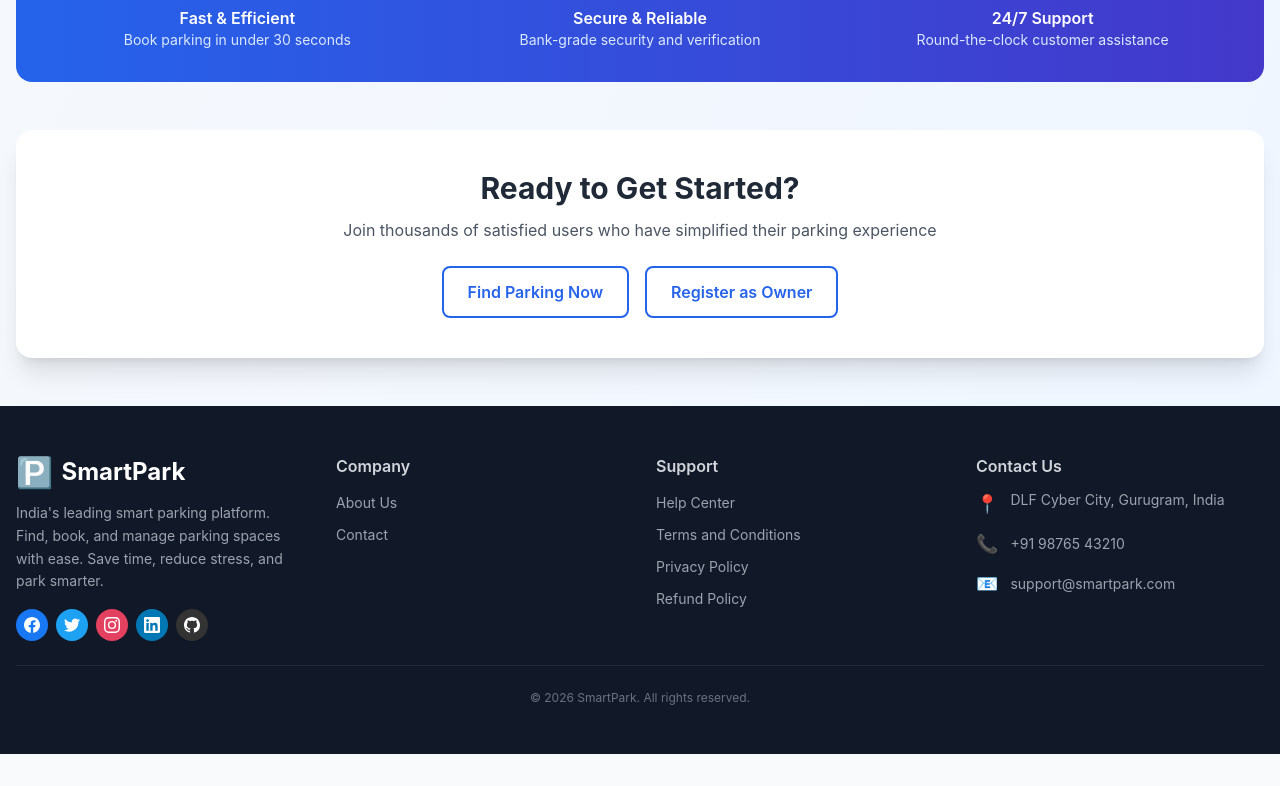
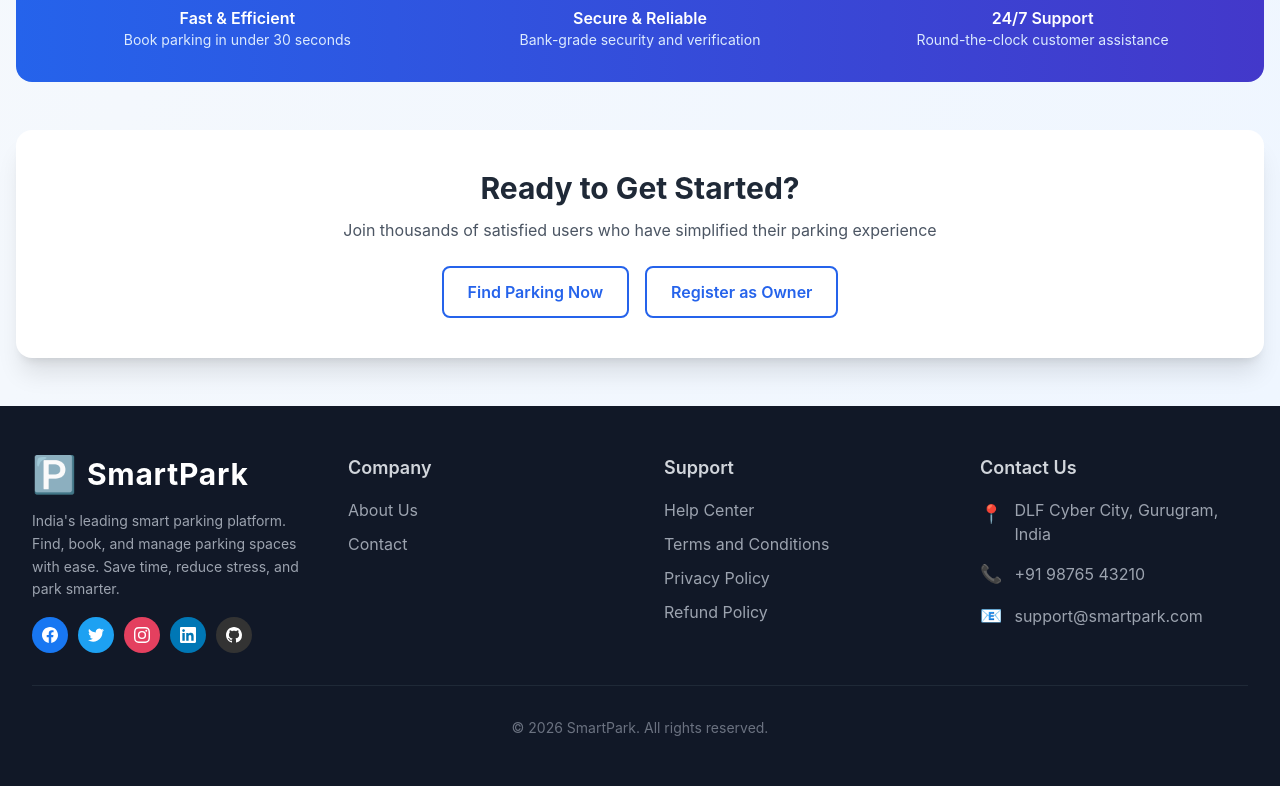
Before and after one commit to Adityapriyadarshix007/smart-parking-platform, a React (Create React App) app in the folder client/: page /how-it-works in a window 1280 px wide. Shown: the part 2762-3548 px from the top of the page. Before the commit the page ends 3516 px from the top, so only its background shows below. Built offline with nearby package versions, Linux system fonts and the light colour scheme; no server answers.

Commit message:
fix: improve footer spacing and alignment for all devices
- Added proper padding and spacing for SmartPark symbol
- Improved alignment for all screen sizes
- Better responsive grid with proper gaps
- Enhanced icon and text spacing
- Proper container padding for mobile/tablet/desktop

```diff
--- a/client/src/components/common/Footer.jsx
+++ b/client/src/components/common/Footer.jsx
@@ -44,21 +44,21 @@ const Footer = () => {
   };
 
   return (
-    <footer className="bg-gray-900 text-white mt-auto">
-      <div className="container mx-auto px-3 sm:px-4 py-6 sm:py-8 md:py-12">
-        {/* Main Footer Grid - Responsive columns */}
-        <div className="grid grid-cols-1 sm:grid-cols-2 lg:grid-cols-4 gap-6 sm:gap-8">
+    <footer className="bg-gray-900 text-white mt-auto w-full">
+      <div className="container mx-auto px-4 sm:px-6 lg:px-8 py-8 md:py-12">
+        {/* Main Footer Grid */}
+        <div className="grid grid-cols-1 sm:grid-cols-2 lg:grid-cols-4 gap-8 md:gap-10 lg:gap-12">
 
-          {/* Column 1: Brand Section */}
-          <div className="sm:col-span-2 lg:col-span-1">
-            <div className="flex items-center gap-2 mb-3">
-              <span className="text-2xl md:text-3xl">🅿️</span>
-              <span className="text-xl md:text-2xl font-bold">SmartPark</span>
+          {/* Column 1: Brand Section with proper alignment */}
+          <div className="sm:col-span-2 lg:col-span-1 flex flex-col items-start">
+            <div className="flex items-center gap-2.5 mb-4">
+              <span className="text-3xl md:text-4xl">🅿️</span>
+              <span className="text-2xl md:text-3xl font-bold tracking-wide">SmartPark</span>
             </div>
-            <p className="text-gray-400 text-sm leading-relaxed mb-4">
+            <p className="text-gray-400 text-sm leading-relaxed max-w-xs lg:max-w-full">
               India's leading smart parking platform. Find, book, and manage parking spaces with ease. Save time, reduce stress, and park smarter.
             </p>
-            <div className="flex flex-wrap gap-2">
+            <div className="flex flex-wrap gap-2.5 mt-4">
               {socialLinks.map((social, index) => (
                 <motion.a
                   key={index}
@@ -67,23 +67,25 @@ const Footer = () => {
                   rel="noopener noreferrer"
                   whileHover={{ scale: 1.05, y: -2 }}
                   whileTap={{ scale: 0.95 }}
-                  className="w-8 h-8 rounded-full flex items-center justify-center transition-all duration-300 hover:shadow-lg"
+                  className="w-9 h-9 rounded-full flex items-center justify-center transition-all duration-300 hover:shadow-lg"
                   style={{ backgroundColor: social.bgColor }}
                   aria-label={social.name}
                 >
-                  <span className="text-white">{getSocialIcon(social.icon)}</span>
+                  <span className="text-white flex items-center justify-center">
+                    {getSocialIcon(social.icon)}
+                  </span>
                 </motion.a>
               ))}
             </div>
           </div>
 
           {/* Column 2: Company Links */}
-          <div>
-            <h3 className="font-semibold text-base mb-3 text-gray-300">Company</h3>
-            <ul className="space-y-2">
+          <div className="flex flex-col items-start">
+            <h3 className="font-semibold text-base md:text-lg mb-3 md:mb-4 text-gray-300">Company</h3>
+            <ul className="space-y-2.5">
               {footerSections.company.links.map((link, idx) => (
                 <li key={idx}>
-                  <Link to={link.path} className="text-gray-400 hover:text-blue-400 transition-colors duration-300 text-sm">
+                  <Link to={link.path} className="text-gray-400 hover:text-blue-400 transition-colors duration-300 text-sm md:text-base">
                     {link.name}
                   </Link>
                 </li>
@@ -92,12 +94,12 @@ const Footer = () => {
           </div>
 
           {/* Column 3: Support Links */}
-          <div>
-            <h3 className="font-semibold text-base mb-3 text-gray-300">Support</h3>
-            <ul className="space-y-2">
+          <div className="flex flex-col items-start">
+            <h3 className="font-semibold text-base md:text-lg mb-3 md:mb-4 text-gray-300">Support</h3>
+            <ul className="space-y-2.5">
               {footerSections.support.links.map((link, idx) => (
                 <li key={idx}>
-                  <Link to={link.path} className="text-gray-400 hover:text-blue-400 transition-colors duration-300 text-sm">
+                  <Link to={link.path} className="text-gray-400 hover:text-blue-400 transition-colors duration-300 text-sm md:text-base">
                     {link.name}
                   </Link>
                 </li>
@@ -106,41 +108,41 @@ const Footer = () => {
           </div>
 
           {/* Column 4: Contact Info */}
-          <div>
-            <h3 className="font-semibold text-base mb-3 text-gray-300">Contact Us</h3>
-            <div className="space-y-3">
+          <div className="flex flex-col items-start">
+            <h3 className="font-semibold text-base md:text-lg mb-3 md:mb-4 text-gray-300">Contact Us</h3>
+            <div className="space-y-3.5">
               <a
                 href="https://maps.google.com/?q=DLF+Cyber+City+Gurugram+India"
                 target="_blank"
                 rel="noopener noreferrer"
                 className="flex items-start gap-3 text-gray-400 hover:text-blue-400 transition-colors duration-300 group"
               >
-                <span className="text-lg">📍</span>
-                <span className="text-sm">DLF Cyber City, Gurugram, India</span>
+                <span className="text-lg flex-shrink-0 mt-0.5">📍</span>
+                <span className="text-sm md:text-base">DLF Cyber City, Gurugram, India</span>
               </a>
               <a
                 href="tel:+919876543210"
                 className="flex items-center gap-3 text-gray-400 hover:text-blue-400 transition-colors duration-300 group"
               >
-                <span className="text-lg">📞</span>
-                <span className="text-sm">+91 98765 43210</span>
+                <span className="text-lg flex-shrink-0">📞</span>
+                <span className="text-sm md:text-base">+91 98765 43210</span>
               </a>
               <a
                 href="mailto:support@smartpark.com"
                 className="flex items-center gap-3 text-gray-400 hover:text-blue-400 transition-colors duration-300 group"
               >
-                <span className="text-lg">📧</span>
-                <span className="text-sm">support@smartpark.com</span>
+                <span className="text-lg flex-shrink-0">📧</span>
+                <span className="text-sm md:text-base">support@smartpark.com</span>
               </a>
             </div>
           </div>
         </div>
 
-        {/* Divider */}
-        <div className="border-t border-gray-800 my-4 sm:my-6"></div>
+        {/* Divider with proper spacing */}
+        <div className="border-t border-gray-800 my-6 md:my-8"></div>
 
-        {/* Copyright Section */}
-        <div className="text-center text-gray-500 text-xs">
+        {/* Copyright Section with proper padding */}
+        <div className="text-center text-gray-500 text-xs md:text-sm">
           <p>&copy; {currentYear} SmartPark. All rights reserved.</p>
         </div>
       </div>
```
